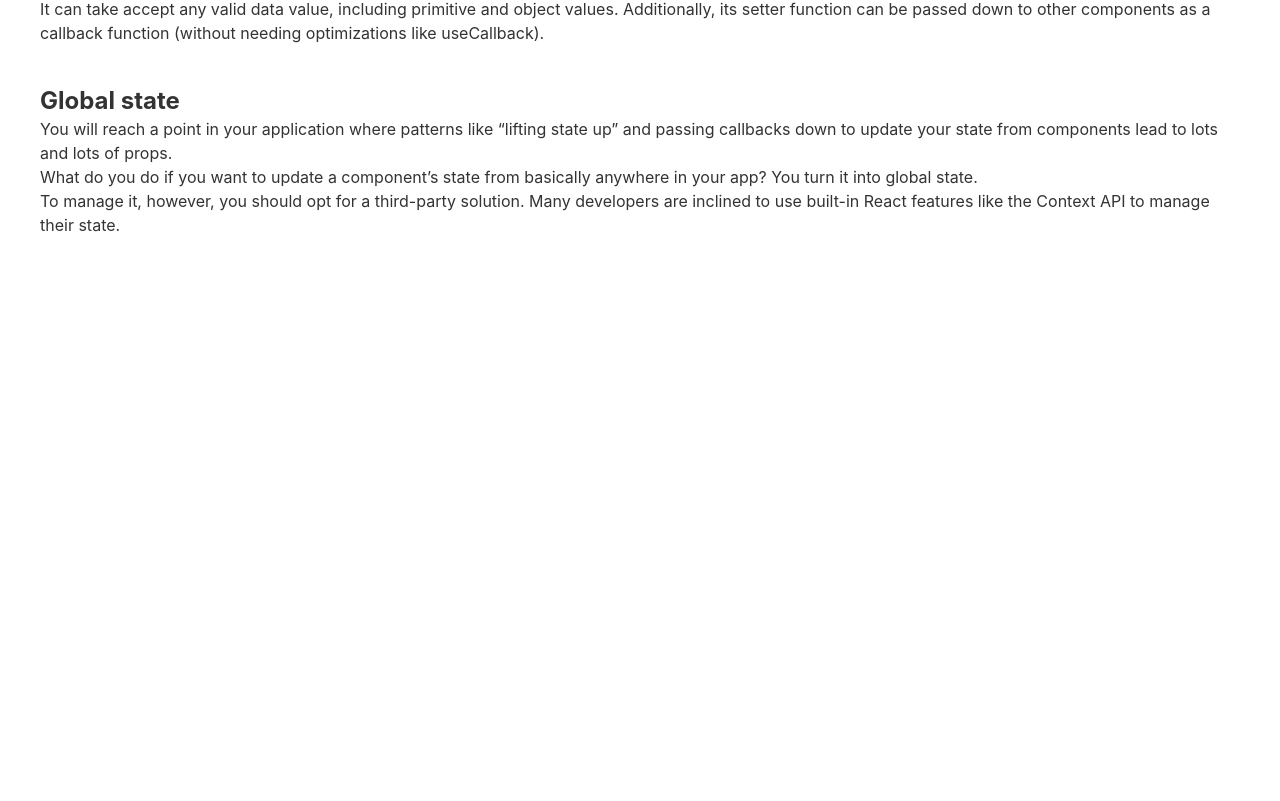
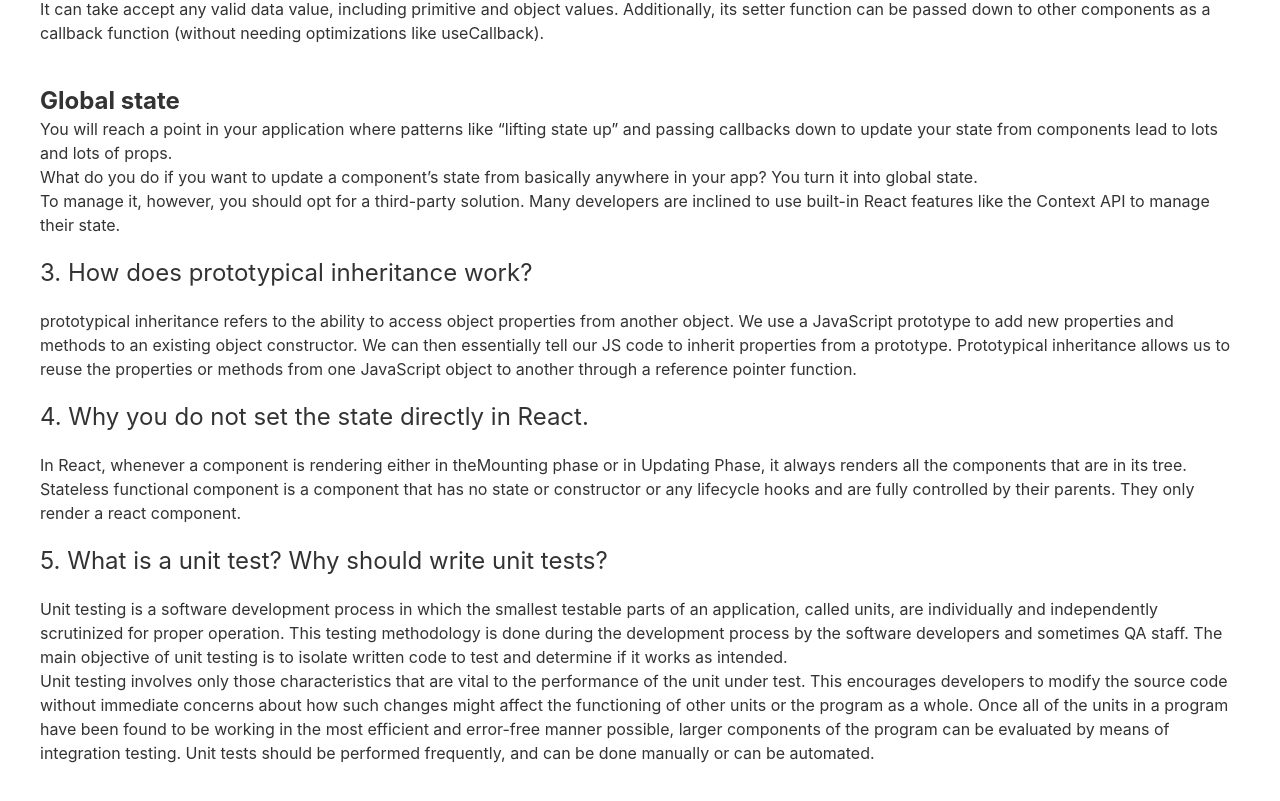
Before and after one commit to Antar-Chakrabarti/manufacturer-client-side, a React (Create React App) app: page /blog in a window 1280 px wide. Shown: the part 755-1556 px from the top of the page. Before the commit the page ends 1032 px from the top, so only its background shows below. Built offline with nearby package versions, Linux system fonts and the light colour scheme; no server answers.

Commit message:
added new question ans

```diff
--- a/src/pages/blog/Blog.js
+++ b/src/pages/blog/Blog.js
@@ -41,6 +41,26 @@ const Blog = () => {
                     <p>To manage it, however, you should opt for a third-party solution. Many developers are inclined to use built-in React features like the Context API to manage their state.</p>
                 </div>
             </div>
+            <div className='my-5'>
+                <h2 className="text-2xl my-5">3. How does prototypical inheritance work?</h2>
+                <div>
+                    prototypical inheritance refers to the ability to access object properties from another object. We use a JavaScript prototype to add new properties and methods to an existing object constructor. We can then essentially tell our JS code to inherit properties from a prototype. Prototypical inheritance allows us to reuse the properties or methods from one JavaScript object to another through a reference pointer function.
+                </div>
+            </div>
+            <div className='my-5'>
+                <h2 className="text-2xl my-5">4. Why you do not set the state directly in React.</h2>
+                <div>
+                    <p>In React, whenever a component is rendering either in theMounting phase or in Updating Phase, it always renders all the components that are in its tree.</p>
+                    <p> Stateless functional component is a component that has no state or constructor or any lifecycle hooks and are fully controlled by their parents. They only render a react component.</p>
+                </div>
+            </div>
+            <div className='my-5'>
+                <h2 className="text-2xl my-5">5. What is a unit test? Why should write unit tests?</h2>
+                <div>
+                    <p>Unit testing is a software development process in which the smallest testable parts of an application, called units, are individually and independently scrutinized for proper operation. This testing methodology is done during the development process by the software developers and sometimes QA staff.  The main objective of unit testing is to isolate written code to test and determine if it works as intended.</p>
+                    <p>Unit testing involves only those characteristics that are vital to the performance of the unit under test. This encourages developers to modify the source code without immediate concerns about how such changes might affect the functioning of other units or the program as a whole. Once all of the units in a program have been found to be working in the most efficient and error-free manner possible, larger components of the program can be evaluated by means of integration testing. Unit tests should be performed frequently, and can be done manually or can be automated.</p>
+                </div>
+            </div>
         </div>
     );
 };
```
